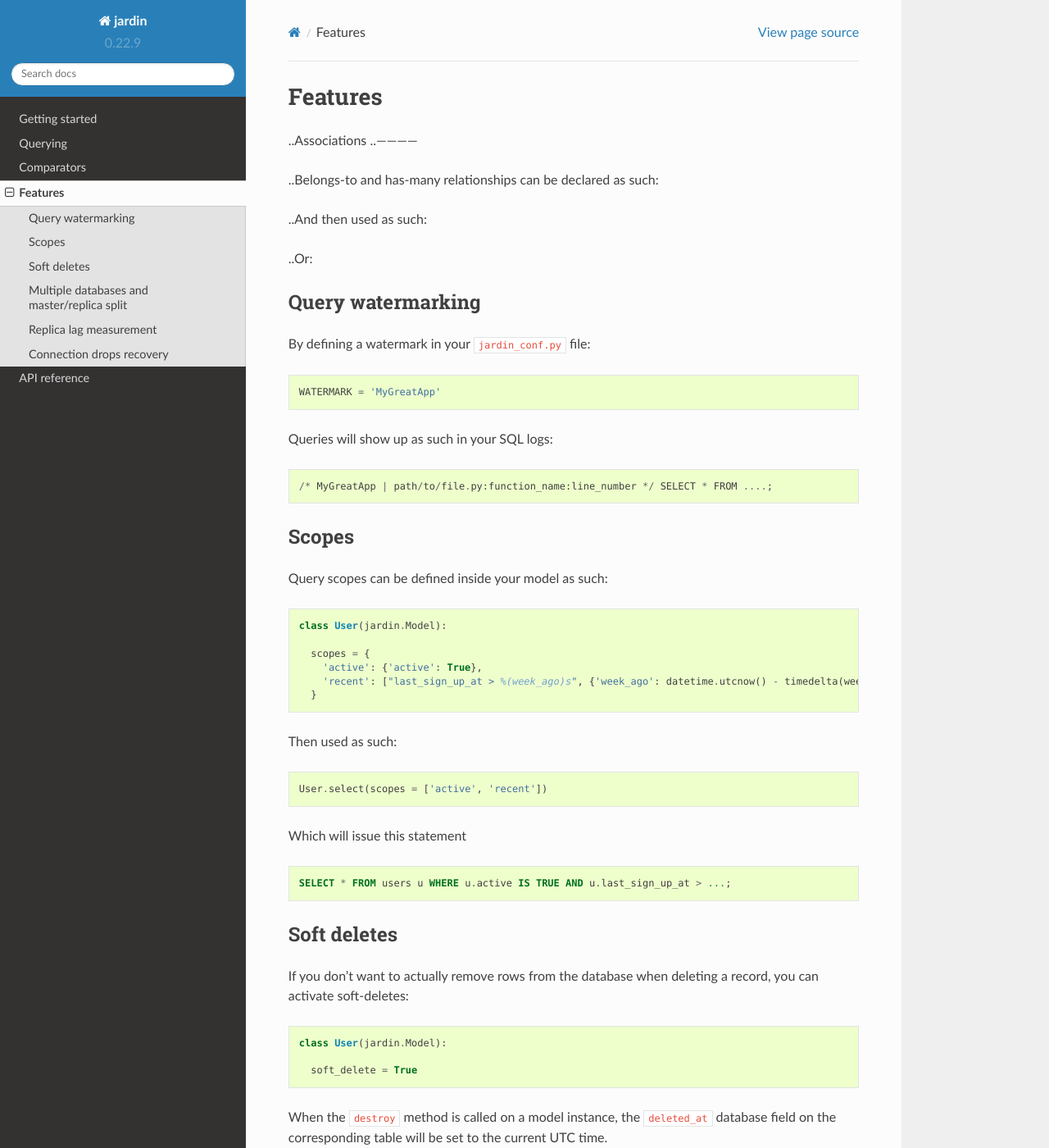
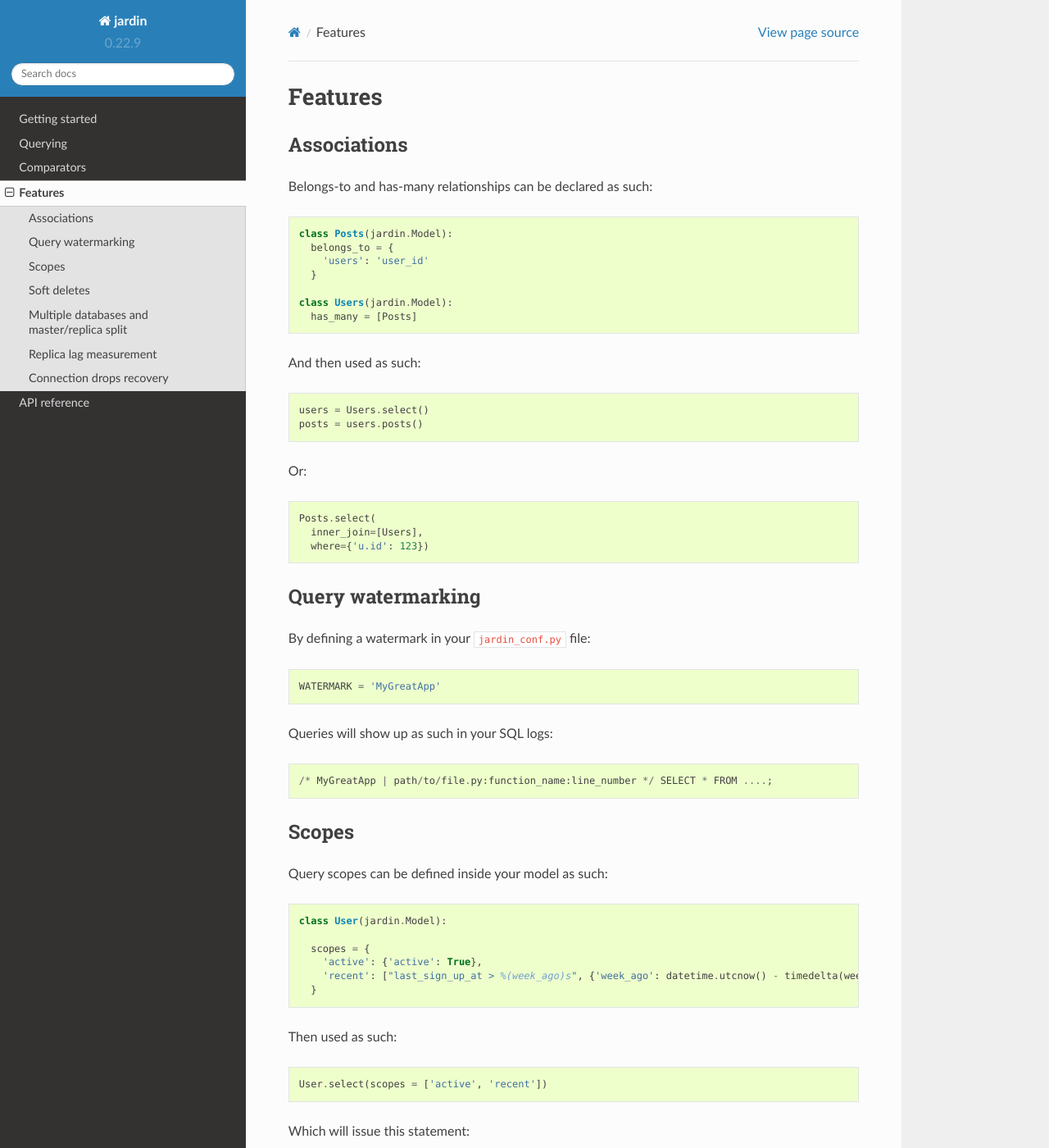
Before and after one commit to instacart/jardin-archived, a Sphinx documentation site: the page built from docs/features.rst, in a window 1280 px wide and 1400 px high. Shown: the whole window at 82% size. Built offline with Sphinx 7.4.7 and the Read the Docs theme 2.0.0, drawn with Linux system fonts in a browser that asks for light colours.

Commit message:
Uncommenting parts of the documentation (#78)
* Uncommenting parts of the documentation

* Fixing code formatting

```diff
--- a/docs/features.rst
+++ b/docs/features.rst
@@ -1,29 +1,29 @@
 Features
 ========
 
-..Associations
-..------------
+Associations
+------------
 
-..Belongs-to and has-many relationships can be declared as such:
+Belongs-to and has-many relationships can be declared as such::
 
-..  class Posts(jardin.Model):
-..    belongs_to = {
-..      'users': 'user_id'
-..    }
+  class Posts(jardin.Model):
+    belongs_to = {
+      'users': 'user_id'
+    }
 
-..  class Users(jardin.Model):
-..    has_many = [Posts]
+  class Users(jardin.Model):
+    has_many = [Posts]
 
-..And then used as such:
+And then used as such::
 
-..  users = Users.select()
-..  posts = users.posts()
+  users = Users.select()
+  posts = users.posts()
 
-..Or:
+Or::
 
-..  Posts.select(
-..    inner_join=[Users],
-..    where={'u.id': 123})
+  Posts.select(
+    inner_join=[Users],
+    where={'u.id': 123})
 
 Query watermarking
 ------------------
@@ -52,9 +52,7 @@ Then used as such::
 
   User.select(scopes = ['active', 'recent'])
 
-Which will issue this statement
-
-.. code-block:: psql
+Which will issue this statement::
 
   SELECT * FROM users u WHERE u.active IS TRUE AND u.last_sign_up_at > ...;
 
```
